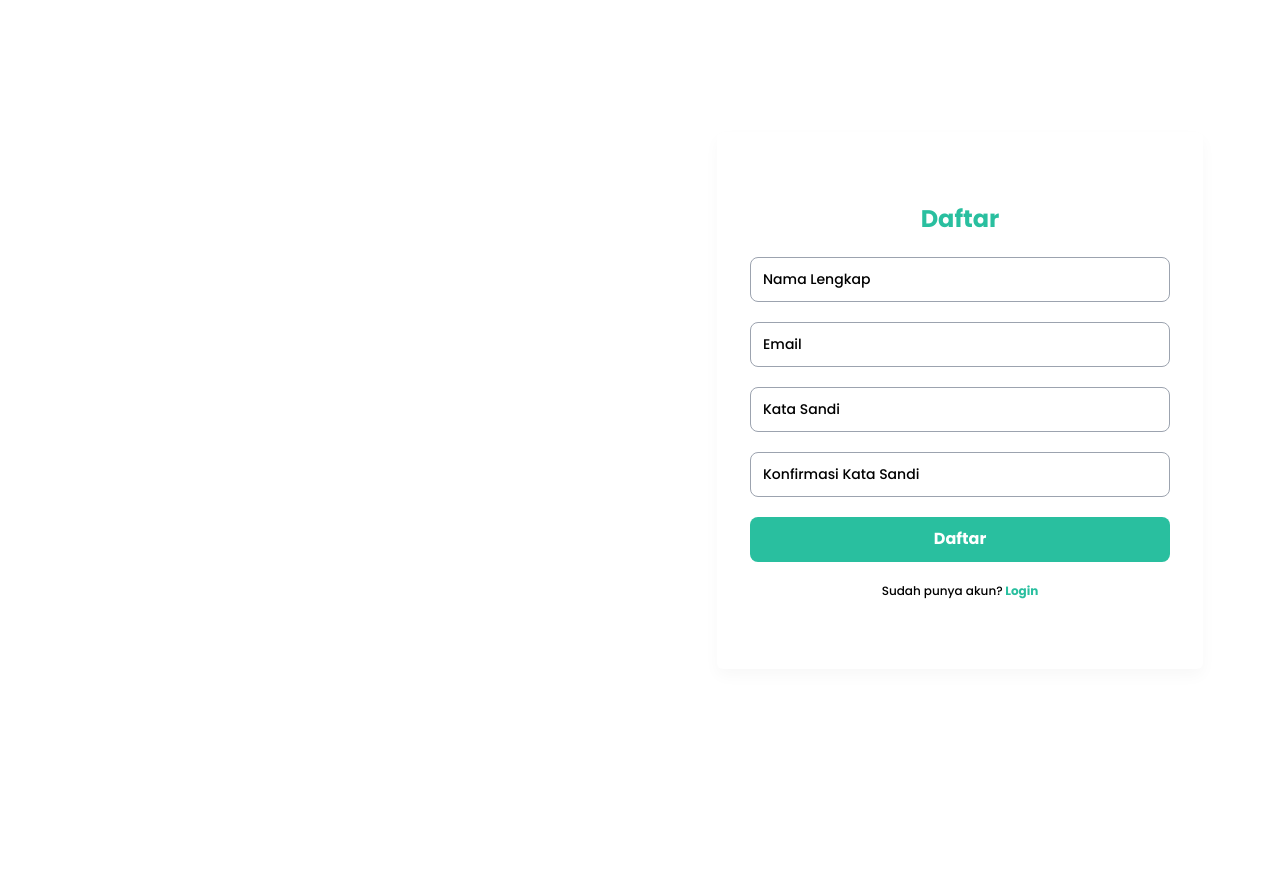
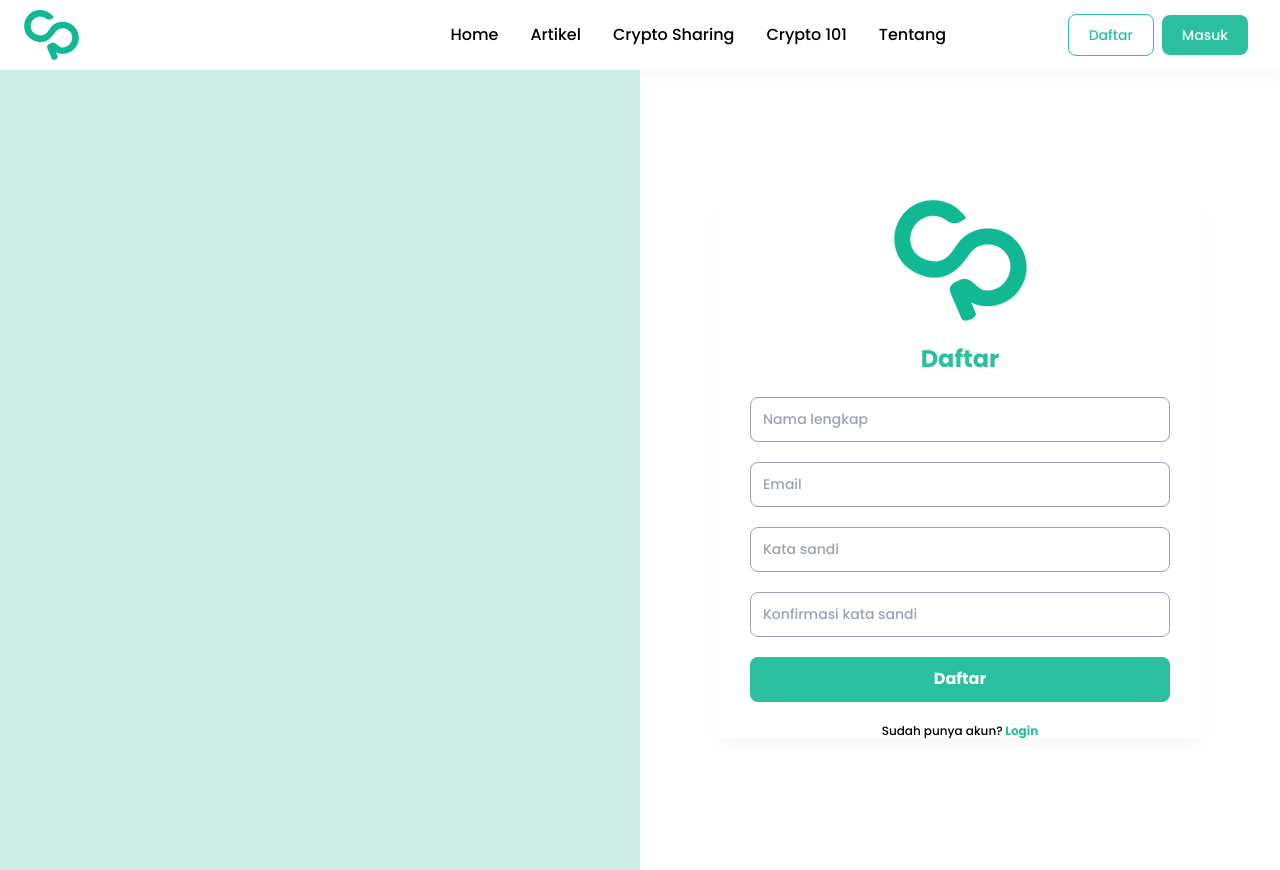
Before and after one commit to Rizalmultimedia2/Cryptopedia, a Next.js app: page /daftar in a window 1280 px wide. Before the commit the page ends 800 px from the top, so only its background shows below. Built offline with nearby package versions, Linux system fonts and the light colour scheme.

Commit message:
add some page

```diff
--- /dev/null
+++ b/src/components/Komentar.jsx
@@ -0,0 +1,31 @@
+import Image from "next/image";
+import React from "react";
+
+function Komentar() {
+  return (
+    <>
+      <div className="flex flex-col w-[714px] border rounded-[10px] border-gray-4 p-[10px] gap-[10px]">
+        <div className="felx flex row w-full gap-[10px]">
+          <Image
+            src="/image/Artikel.png"
+            height={40}
+            width={40}
+            className="rounded-[100px]"
+          />
+          <div className="w-full">
+            <span className="text-h6">Yuli</span>
+            <div className="flex justify-between text-p4">
+              <span className="">username</span>
+              <span>1 menit yang lalu</span>
+            </div>
+          </div>
+        </div>
+        <div className="px-[10px] py-[5px] bg-[#CDEDE6]/25 rounded-lg">
+          Komentar
+        </div>
+      </div>
+    </>
+  );
+}
+
+export default Komentar;
--- /dev/null
+++ b/src/components/Searchbar.jsx
@@ -0,0 +1,38 @@
+import React from "react";
+import { FiSearch } from "react-icons/fi";
+
+function Searchbar() {
+  return (
+    <>
+      <form
+        action=""
+        className="flex flex-row items-center rounded-[5px] w-[384px] h-[45px]"
+      >
+        <label
+          for="searchbar"
+          className="mb-2 text-sm font-medium text-gray-900 sr-only"
+        >
+          Search
+        </label>
+        <div className="flex items-center p-[10px] ml-[5px] h-full border border-gray-4 rounded-bl-[5px] rounded-tl-[5px]">
+          <FiSearch className="" />
+        </div>
+        <input
+          type="search"
+          id="searchbar"
+          className="searchbar"
+          placeholder="Search"
+          required
+        />
+        <button
+          type="submit"
+          className="ml-[10px] p-[10px] bg-primary-1 text-white rounded-lg"
+        >
+          Search
+        </button>
+      </form>
+    </>
+  );
+}
+
+export default Searchbar;
--- a/src/pages/artikel.js
+++ b/src/pages/artikel.js
@@ -1,5 +1,6 @@
 import Artikel from "@/components/Artikel";
 import Header from "@/components/Header";
+import Searchbar from "@/components/Searchbar";
 import React from "react";
 
 function artikel() {
@@ -7,10 +8,12 @@ function artikel() {
     <>
       <Header />
       <div className="flex flex-col container gap-[30px] mt-[30px]">
-        <div>
+        <div className="space-y-[10px]">
           <p className="font-bold text-h3">Artikel Terbaru</p>
           <div className="flex justify-between items-center">
-            <div>Cari Artikel</div>
+            <div>
+              <Searchbar />
+            </div>
             <div className="flex flex-row items-center gap-[20px]">
               <p>level</p>
               <button className="level-filter border-primary-1">Semua</button>
@@ -20,13 +23,14 @@ function artikel() {
             </div>
           </div>
         </div>
-        <div className="grid grid-cols-1 md:grid-cols-2 lg:grid-cols-3 gap-[30px] border">
+        <div className="grid grid-cols-1 md:grid-cols-2 lg:grid-cols-3 gap-x-[100px] gap-y-[30px]">
           <Artikel />
           <Artikel />
           <Artikel />
           <Artikel />
           <Artikel />
           <Artikel />
+          {/* cara banyak gimana? */}
         </div>
       </div>
     </>
--- a/src/pages/daftar.js
+++ b/src/pages/daftar.js
@@ -1,34 +1,62 @@
 import React from "react";
+import { Menu } from "@headlessui/react";
+import Image from "next/image";
+import Header from "@/components/Header";
 
 function daftar() {
   return (
+    <>
+      <Header />
       <div className="grid grid-cols-2 container">
-      <div></div>
+        <div className="bg-primary-4"></div>
         <div className="flex items-center justify-center min-h-screen">
           <div className="flex flex-col h-[537px] w-[486px] bg-light-color rounded-md shadow-shadows-1 items-center justify-center space-y-5">
+            <Image src="/image/Logo.svg" height={120} width={133} />
             <h1 className="text-primary-1 text-h5">Daftar</h1>
-          <div className="flex items-center h-[45px] font-medium w-[420px] border border-gray-400 rounded-lg text-p3 px-3">
-            Nama Lengkap
-          </div>
-          <div className="flex items-center h-[45px] font-medium w-[420px] border border-gray-400 rounded-lg text-p3 px-3">
-            Email
-          </div>
-          <div className="flex items-center h-[45px] font-medium w-[420px] border border-gray-400 rounded-lg text-p3 px-3">
-            Kata Sandi
-          </div>
-          <div className="flex items-center h-[45px] font-medium w-[420px] border border-gray-400 rounded-lg text-p3 px-3">
-            Konfirmasi Kata Sandi
-          </div>
-          <div className="flex items-center justify-center h-[45px] w-[420px] text-light-color bg-primary-1 rounded-lg text-h6">
+            <form action="" className="flex flex-col gap-[20px]">
+              <label for="fullname" className="sr-only"></label>
+              <input
+                type="text"
+                id="fullname"
+                className="form-input"
+                placeholder="Nama lengkap"
+              />
+              <label for="email" className="sr-only"></label>
+              <input
+                type="text"
+                id="email"
+                className="form-input"
+                placeholder="Email"
+              />
+              <label for="password" className="sr-only"></label>
+              <input
+                type="password"
+                id="password"
+                className="form-input"
+                placeholder="Kata sandi"
+              />
+              <label for="kpassword" className="sr-only"></label>
+              <input
+                type="password"
+                id="kpassword"
+                className="form-input"
+                placeholder="Konfirmasi kata sandi"
+              />
+              <button type="submit" className="button-input-1">
                 Daftar
-          </div>
+              </button>
+            </form>
             <p className="text-p4 font-medium">
               Sudah punya akun?
-            <span className="text-primary-1 font-bold"> Login</span>
+              <a href="#" className="text-primary-1 font-bold">
+                {" "}
+                Login
+              </a>
             </p>
           </div>
         </div>
       </div>
+    </>
   );
 }
 
--- a/src/pages/masuk.js
+++ b/src/pages/masuk.js
@@ -7,18 +7,36 @@ function test() {
   return (
     <>
       <Header />
-      <div className="grid md:grid-cols-2 grid-cols-1 container">
+      <div className="grid lg:grid-cols-2 grid-cols-1 container">
         <div className="bg-primary-4"></div>
         <div className="flex items-center justify-center min-h-screen">
           <div className="flex md:flex-col gap-[20px] py-[35px] px-[15px] w-[486px] bg-light-color rounded-md shadow-shadows-1 items-center justify-center space-y-5">
             <Image src="/image/Logo.svg" height={120} width={133} />
             <h1 className="text-primary-1 text-h5">Masuk</h1>
-            <div className="form-input">Username</div>
-            <div className="form-input">Password</div>
-            <div className="button-input-1">Masuk</div>
+            <form action="" className="flex flex-col gap-[20px]">
+              <label for="username" className="sr-only"></label>
+              <input
+                type="text"
+                id="username"
+                className="form-input"
+                placeholder="Username"
+              />
+              <label for="password" className="sr-only"></label>
+              <input
+                type="password"
+                id="password"
+                className="form-input"
+                placeholder="password"
+              />
+              <button type="submit" className="button-input-1">
+                Masuk
+              </button>
+            </form>
             <p className="text-p4 font-medium">
               Belum punya akun?
-              <span className="text-primary-1 font-bold"> Daftar</span>
+              <a href="#" className="text-primary-1 font-bold">
+                &nbsp; Daftar
+              </a>
             </p>
           </div>
         </div>
--- a/src/pages/test.js
+++ b/src/pages/test.js
@@ -1,16 +1,20 @@
 import Artikel from "@/components/Artikel";
 import CryptoMateri from "@/components/CryptoMateriCard";
 import CryptoSharing from "@/components/CryptoSharingCard";
+import Komentar from "@/components/Komentar";
 import MyBookmark from "@/components/MyBookmark";
+import Searchbar from "@/components/Searchbar";
 import React from "react";
 
 function test() {
   return (
     <div>
-      <Artikel />
+      <Komentar />
+      <Searchbar />
+      {/* <Artikel />
       <CryptoMateri />
       <CryptoSharing />
-      <MyBookmark />
+      <MyBookmark /> */}
     </div>
   );
 }
--- a/src/pages/ubahkatasandi.js
+++ b/src/pages/ubahkatasandi.js
@@ -1,28 +1,49 @@
 import React from "react";
+import { Menu } from "@headlessui/react";
+import Image from "next/image";
+import Header from "@/components/Header";
 
 function ubahkatasandi() {
   return (
-    <div className="grid grid-cols-2 container">
-      <div></div>
-      <div className="flex items-center justify-center min-h-screen">
-        <div className="flex flex-col h-[537px] w-[486px] bg-light-color rounded-md shadow-shadows-1 items-center justify-center space-y-5">
-          <div className="place-self-start px-3">Kembali</div>
-          <h1 className="text-primary-1 text-h5">Ubah Kata Sandi</h1>
-          <div className="flex items-center h-[45px] font-medium w-[420px] border border-gray-400 rounded-lg text-p3 px-3">
-            Kata sandi lama
-          </div>
-          <div className="flex items-center h-[45px] font-medium w-[420px] border border-gray-400 rounded-lg text-p3 px-3">
-            Kata sandi baru
-          </div>
-          <div className="flex items-center h-[45px] font-medium w-[420px] border border-gray-400 rounded-lg text-p3 px-3">
-            Konfirmasi Kata sandi baru
-          </div>
-          <div className="flex items-center justify-center h-[45px] w-[420px] text-light-color bg-primary-1 rounded-lg text-h6">
-            Ubah Kata Sandi
+    <>
+      <Header />
+      <div className="grid grid-cols-2 container">
+        <div className="bg-primary-4"></div>
+        <div className="flex items-center justify-center min-h-screen">
+          <div className="flex flex-col h-[537px] w-[486px] bg-light-color rounded-md shadow-shadows-1 items-center justify-center space-y-5">
+            <div className="place-self-start px-3">Kembali</div>
+            <Image src="/image/Logo.svg" height={120} width={133} />
+            <h1 className="text-primary-1 text-h5">Ubah Kata Sandi</h1>
+            <form action="" className="flex flex-col gap-[20px]">
+              <label for="password" className="sr-only"></label>
+              <input
+                type="password"
+                id="password"
+                className="form-input"
+                placeholder="Kata sandi lama"
+              />
+              <label for="kpassword" className="sr-only"></label>
+              <input
+                type="password"
+                id="kpassword"
+                className="form-input"
+                placeholder="Kata sandi baru"
+              />
+              <label for="knpassword" className="sr-only"></label>
+              <input
+                type="password"
+                id="knpassword"
+                className="form-input"
+                placeholder="Konfirmasi kata sandi baru"
+              />
+              <button type="submit" className="button-input-1">
+                Ubah kata sandi
+              </button>
+            </form>
           </div>
         </div>
       </div>
-    </div>
+    </>
   );
 }
 
--- a/src/styles/globals.css
+++ b/src/styles/globals.css
@@ -65,7 +65,7 @@
 }
 
 .form-input {
-  @apply flex items-center h-[45px] font-medium w-[420px] border border-gray-400 rounded-lg text-p3 px-3;
+  @apply flex items-center h-[45px] font-medium w-[420px] border border-gray-400 rounded-lg text-p3 px-3 focus:ring focus:ring-primary-1;
 }
 
 .button-input-1 {
@@ -83,3 +83,7 @@
 .level-filter {
   @apply px-[15px] py-[10px] border flex justify-center items-center rounded-[10px];
 }
+
+.searchbar {
+  @apply pl-3 h-full text-sm text-black border border-gray-4 rounded-[5px] rounded-tl-none rounded-bl-none focus:ring-[2px] focus:ring-primary-1 focus:border-primary-1 w-full;
+}
```
Lines whose indentation alone changed are shown as unchanged.
